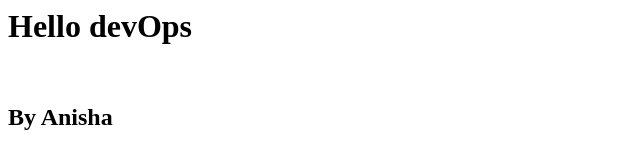
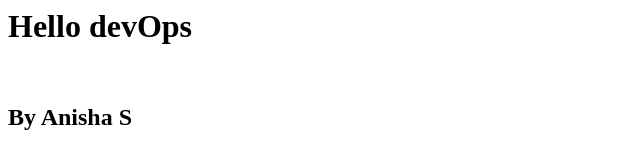
Before and after one commit to anisha-sivakumar/models, a plain HTML site: page index.html in a window 1280 px wide. Shown: the full height of the page, 0-640 px from the left. Drawn offline with Linux system fonts and the light colour scheme.

Commit message:
Update index.html

```diff
--- a/index.html
+++ b/index.html
@@ -2,4 +2,4 @@
     Hello devOps
 </h1>
 <br>
-<h2>By Anisha</h2>
+<h2>By Anisha S</h2>
```
